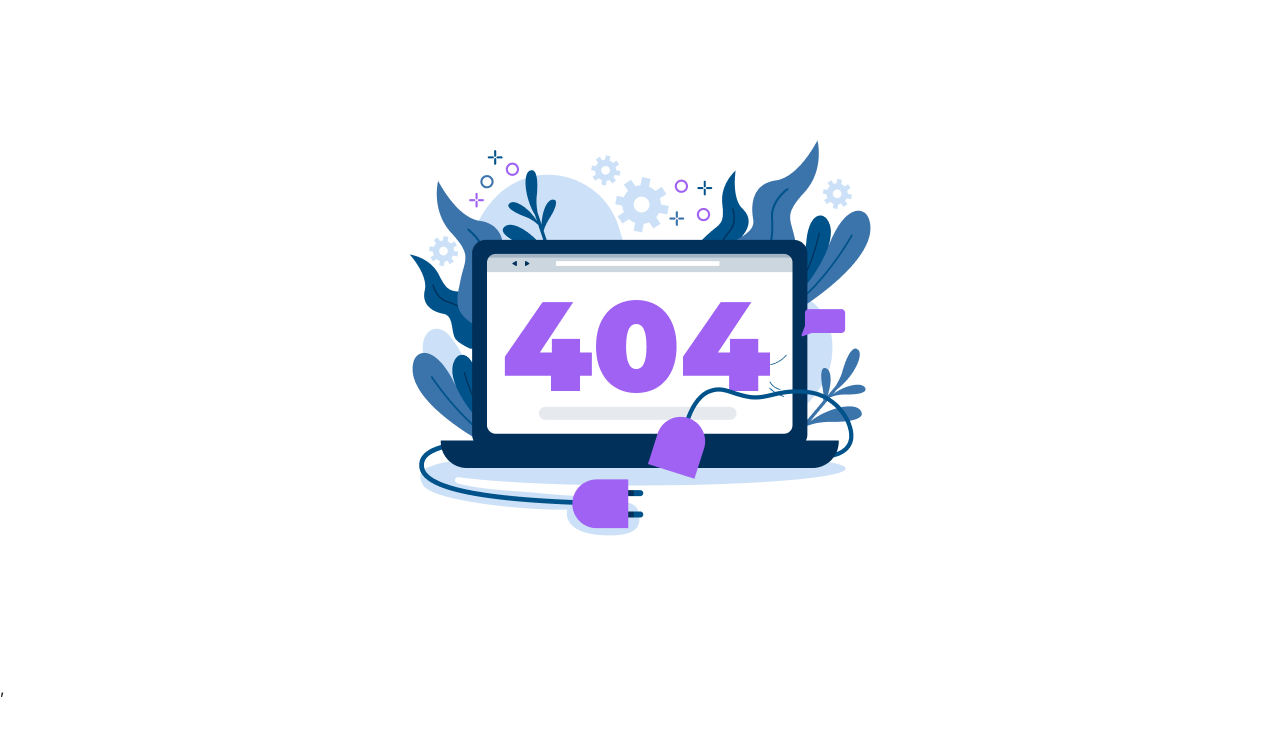
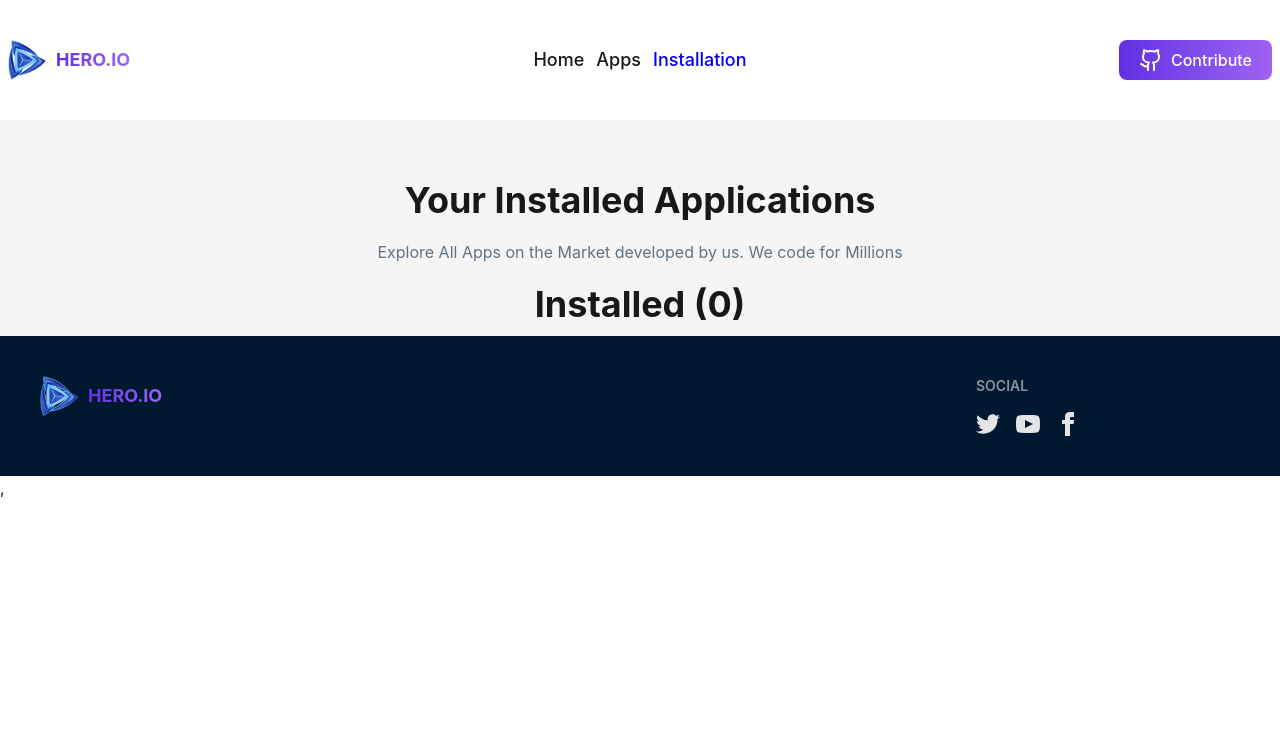
Before and after one commit to Khabbab800118/Hero-Apps, a React (Vite) app: page /Installation in a window 1280 px wide. Before the commit this address had no page. Shown: the top 732 px of the page. Built offline with nearby package versions, Linux system fonts and the light colour scheme.

Commit message:
installation page done commit

```diff
--- a/src/Components/TrendingApps/TrendingApps.jsx
+++ b/src/Components/TrendingApps/TrendingApps.jsx
@@ -12,7 +12,7 @@ const TrendingApps = ({ trendingAppsData }) => {
             <p className='text-center text-[#627382] font-normal'>Explore All Trending Apps on the Market developed by us</p>
             <div className='grid lg:grid-cols-3 gap-3 w-[90%] mx-auto'>
                 {
-                    allTrendingAppsData.map(individualTrendingAppData => <TrendingApp key={individualTrendingAppData.id}
+                    allTrendingAppsData?.map(individualTrendingAppData => <TrendingApp key={individualTrendingAppData.id}
                     individualTrendingAppData={individualTrendingAppData}
                     ></TrendingApp>)
                 }
--- a/src/Pages/Apps/App.jsx
+++ b/src/Pages/Apps/App.jsx
@@ -4,7 +4,6 @@ import { Link } from 'react-router';
 
 const App = ({ app }) => {
     const individualApp = app
-    console.log(individualApp);
 
     return (
         <Link to={`/apps/${individualApp.id}`}>
--- a/src/Pages/Apps/AppDetails.jsx
+++ b/src/Pages/Apps/AppDetails.jsx
@@ -1,14 +1,19 @@
 import { Download, Star, ThumbsUpIcon } from 'lucide-react';
-import React from 'react';
+import React, { useState } from 'react';
 import { useLoaderData, useParams } from 'react-router';
+import { installedApps } from '../../Utility/Utility';
 
 const AppDetails = () => {
 
     const allAppData = useLoaderData();
     const { id } = useParams();
     const individualAppId = parseInt(id);
-    const singleApp = allAppData.find(app => app.id === individualAppId)
-    console.log(singleApp);
+    const singleApp = allAppData.find(app => app.id === individualAppId);
+    const [isInstalled, setIsInstalled] = useState(false);
+    const handleInstallBtn = (id) => {
+        setIsInstalled(true)
+        installedApps(id)
+    }
 
 
     return (
@@ -41,7 +46,8 @@ const AppDetails = () => {
                             <h1 className='text-3xl font-bold text-start'>{singleApp.reviews}</h1>
                         </div>
                     </div>
-                    <button className='bg-[#00D390] text-white rounded px-5 py-2'>Install</button>
+                    {/* install button */}
+                    <button onClick={() => handleInstallBtn(id)} disabled={isInstalled} className={`text-white rounded px-5 py-2 ${isInstalled ? 'bg-gradient-to-r from-[#632EE3] to-[#9F62F2]' : 'bg-[#00D390]'}`}>{isInstalled ? "Installed" : "Install"}</button>
                 </div>
             </div>
             {/* lower part */}
@@ -54,3 +60,6 @@ const AppDetails = () => {
 };
 
 export default AppDetails;
+
+// bg-gradient-to-r from-[#632EE3] to-[#9F62F2]
+// bg-[#00D390]
--- /dev/null
+++ b/src/Pages/Installation/Installation.jsx
@@ -0,0 +1,31 @@
+import React, { useEffect, useState } from 'react';
+import { useLoaderData } from 'react-router';
+import { getInstalledApps } from '../../Utility/Utility';
+import InstalledApp from './InstalledApp';
+
+const Installation = () => {
+
+    const allAppsData = useLoaderData();
+    const [installedApps, setInstalledApps] = useState([]);
+    useEffect(() => {
+        const installedAppsData = getInstalledApps();
+        const convertedInstalledAppsData = installedAppsData.map(id => parseInt(id))
+        const myInstalledApps = allAppsData.filter(app => convertedInstalledAppsData.includes(app.id))
+        setInstalledApps(myInstalledApps)
+    }, [])
+    console.log(installedApps);
+
+
+    return (
+        <div className='text-center grid gap-5 pt-15 p-3 bg-[#F5F5F5]'>
+            <h1 className='text-4xl font-bold'>Your Installed Applications</h1>
+            <p className='text-center text-[#627382] font-normal'>Explore All Apps on the Market developed by us. We code for Millions</p>
+            <h1 className='text-4xl font-bold'>Installed ({installedApps.length}) </h1>
+            {
+                installedApps.map(app => <InstalledApp key={app.id} app={app}></InstalledApp>)
+            }
+        </div>
+    );
+};
+
+export default Installation;
--- /dev/null
+++ b/src/Pages/Installation/InstalledApp.jsx
@@ -0,0 +1,34 @@
+import React from 'react';
+import { Download, Star } from 'lucide-react';
+
+const InstalledApp = ({ app }) => {
+
+    return (
+        <div className='bg-white p-3 rounded-lg flex justify-between items-center'>
+            <div className='flex gap-10'>
+                <span className='w-40'><img className='rounded-lg' src={app.image} alt="" /></span>
+                <div className='text-start'>
+                    <h1 className='text-2xl font-bold mb-3'>{app.title}</h1>
+                    <div className='flex gap-10 items-center'>
+                        <span className='text-green-600'>
+                            <Download></Download>
+                            {app.downloads}
+                        </span>
+                        <span className='text-yellow-500'>
+                            <Star></Star>
+                            {app.ratingAvg}
+                        </span>
+                        <span>
+                            <p>{app.size} MB</p>
+                        </span>
+                    </div>
+                </div>
+
+            </div>
+            <button className='bg-green-600 px-5 py-2 h-fit text-white rounded'>Uninstall</button>
+        </div>
+
+    );
+};
+
+export default InstalledApp;
--- a/src/Routes/Routes.jsx
+++ b/src/Routes/Routes.jsx
@@ -7,6 +7,7 @@ import Home from '../Pages/Home/Home';
 import TrendingAppDetails from '../Components/TrendingApps/TrendingAppDetails';
 import Apps from '../Pages/Apps/Apps';
 import AppDetails from '../Pages/Apps/AppDetails';
+import Installation from '../Pages/Installation/Installation';
 
 export const router = createBrowserRouter([
     {
@@ -16,13 +17,13 @@ export const router = createBrowserRouter([
         children: [
             {
                 index: true,
-                loader: () => fetch('TrendingAppsData.json'),
+                loader: () => fetch('/TrendingAppsData.json'),
                 path: "/",
                 Component: Home
             },
             {
                 path: "/apps",
-                loader: () => fetch('AppsData.json'),
+                loader: () => fetch('/AppsData.json'),
                 Component: Apps,
             },
             {
@@ -32,8 +33,13 @@ export const router = createBrowserRouter([
             },
             {
                 path: '/TrendingApps/:id',
-                loader: () => fetch('TrendingAppsData.json'),
+                loader: () => fetch('/TrendingAppsData.json'),
                 Component: TrendingAppDetails,
+            },
+            {
+                path: 'Installation',
+                loader: () => fetch("/AppsData.json"),
+                Component: Installation,
             }
         ]
     },
--- /dev/null
+++ b/src/Utility/Utility.js
@@ -0,0 +1,27 @@
+const getInstalledApps = () => {
+    const installedAppsSTR = localStorage.getItem("installed")
+    if (installedAppsSTR) {
+        const installedAppsData = JSON.parse(installedAppsSTR)
+        return installedAppsData;
+    }
+    else {
+        return [];
+    }
+}
+
+const installedApps = (id) => {
+
+    const installedApps = getInstalledApps()
+    if (installedApps.includes(id)) {
+        alert('already installed')
+    }
+    else {
+
+        installedApps.push(id)
+        const data = JSON.stringify(installedApps)
+        localStorage.setItem('installed', data)
+    }
+
+}
+
+export { installedApps, getInstalledApps };
```
